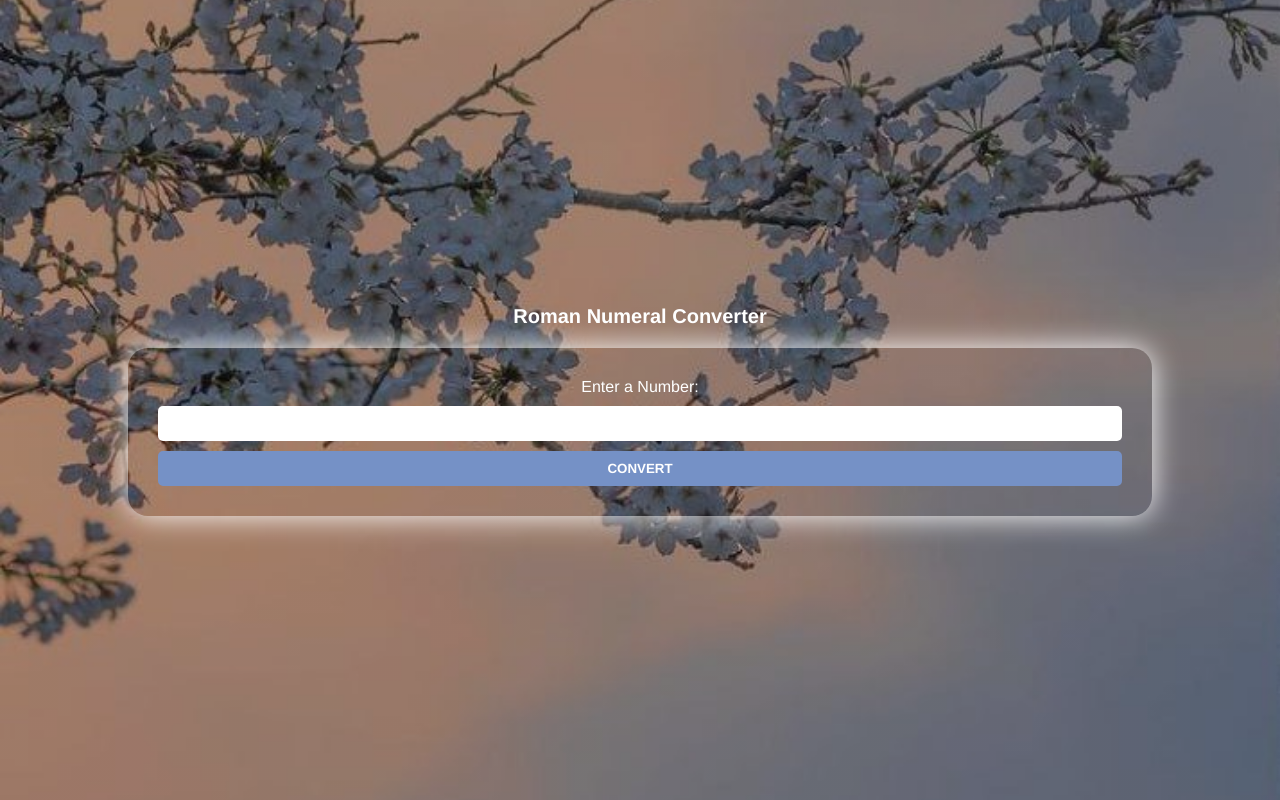
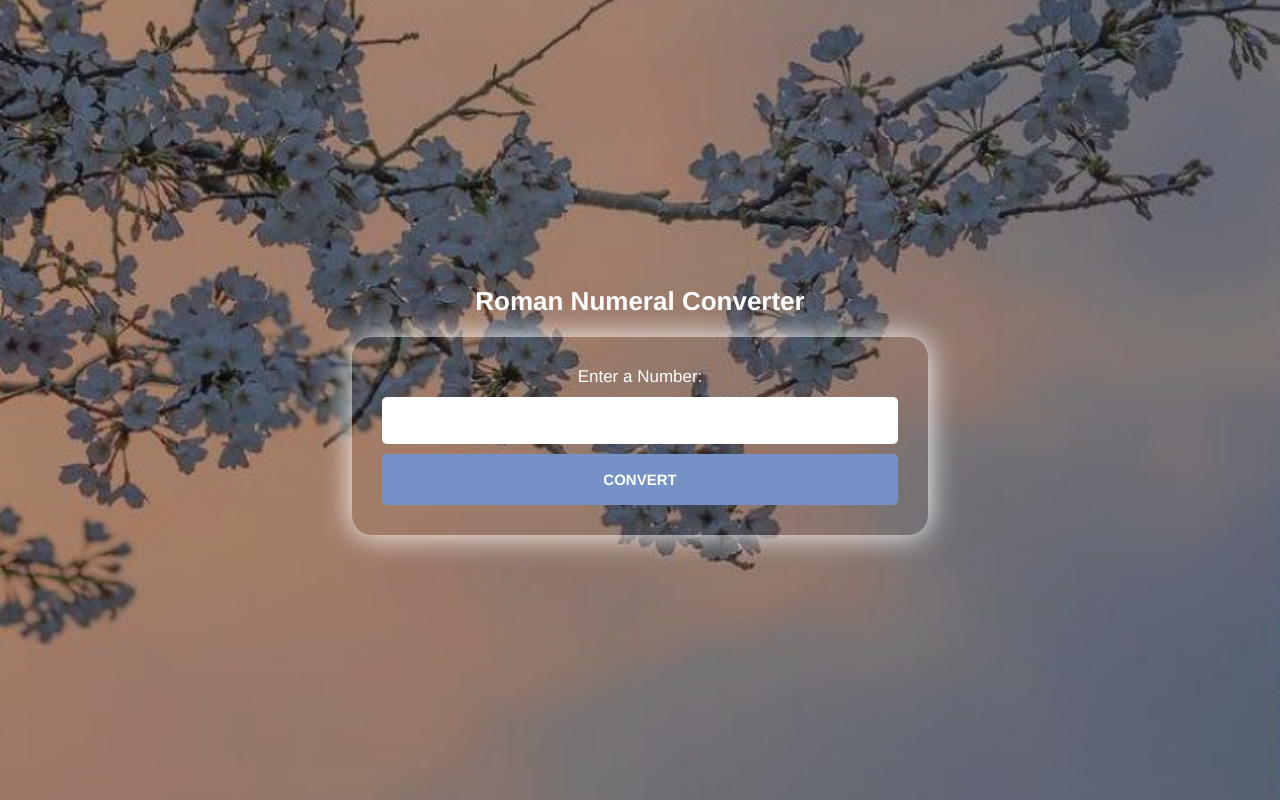
Before and after one commit to Najeeba-Qarqin/romanNumeralConverter, a plain HTML site: page index.html in a window 1280 px wide. Drawn offline with Linux system fonts and the light colour scheme.

Commit message:
Added media query to tablet version

```diff
--- a/styles.css
+++ b/styles.css
@@ -70,3 +70,31 @@ header {
   font-size: 16px;
   text-shadow: 1px 10px 15px black;
 }
+
+@media (min-width: 700px) {
+  header {
+    font-size: 13px;
+  }
+
+  label {
+    font-size: 17px;
+  }
+
+  .container {
+    width: 45vw;
+  }
+
+  #number {
+    padding: 15px;
+    font-size: 15px;
+  }
+
+  #convert-btn {
+    padding: 15px;
+    font-size: 15px;
+  }
+
+  #output {
+    font-size: 22px;
+  }
+}
```
